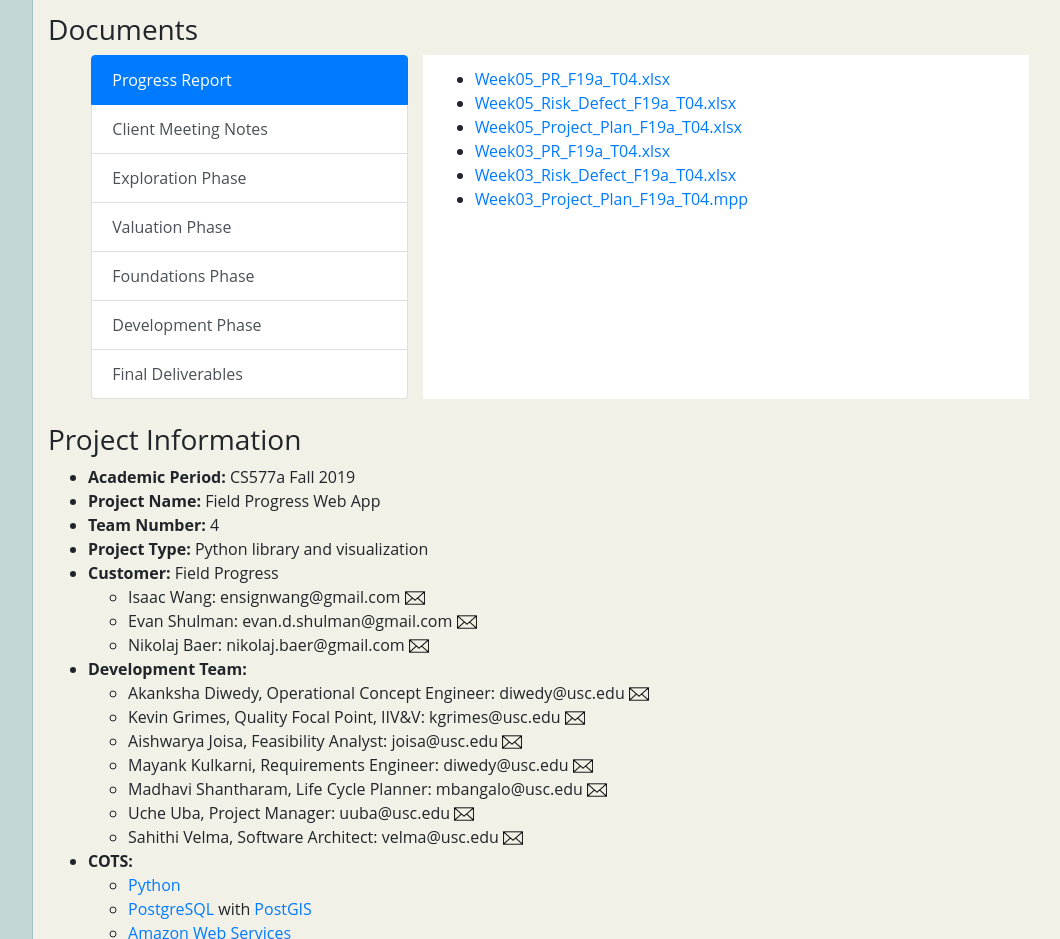
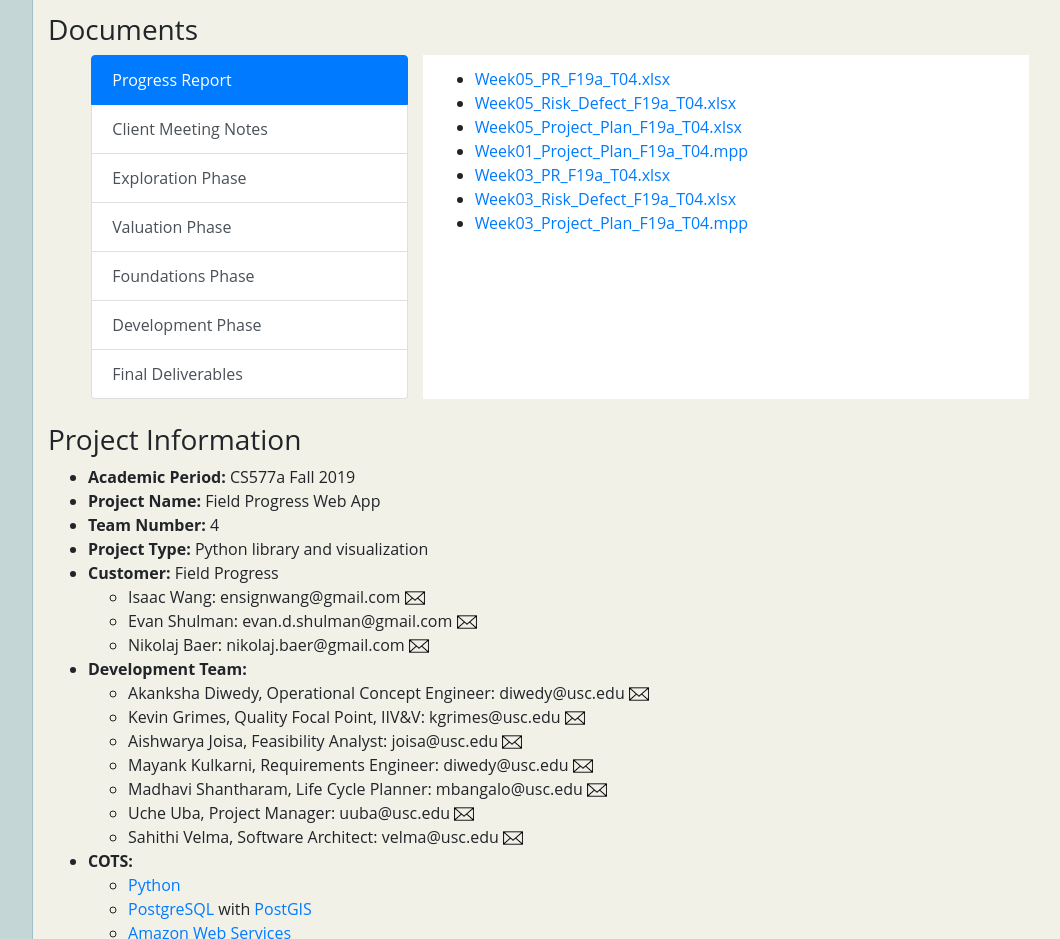
Before and after one commit to kgrimes2/CS577a-Fall2019-Team04, a website: page index.html in a window 1280 px wide. Shown: the part 1480-2419 px from the top of the page, without its empty margins (208-1268 px from the left). Drawn offline with Linux system fonts and the light colour scheme.

Commit message:
Add MPP version of first week's project plan

```diff
--- a/index.html
+++ b/index.html
@@ -223,6 +223,7 @@
                   <li><a href="./PR/Week05_PR_F19a_T04.xlsx">Week05_PR_F19a_T04.xlsx</a></li>
                   <li><a href="./PR/Week05_Risk_Defect_F19a_T04.xlsx">Week05_Risk_Defect_F19a_T04.xlsx</a></li>
                   <li><a href="./PR/Week05_Project_Plan_F19a_T04.xlsx">Week05_Project_Plan_F19a_T04.xlsx</a></li>
+                  <li><a href="./PR/Week01_Project_Plan_F19a_T04.mpp">Week01_Project_Plan_F19a_T04.mpp</a></li>
                   <li><a href="./PR/Week03_PR_F19a_T04.xlsx">Week03_PR_F19a_T04.xlsx</a></li>
                   <li><a href="./PR/Week03_Risk_Defect_F19a_T04.xlsx">Week03_Risk_Defect_F19a_T04.xlsx</a></li>
                   <li><a href="./PR/Week03_Project_Plan_F19a_T04.mpp">Week03_Project_Plan_F19a_T04.mpp</a></li>
```
Also changed, not shown: PR/index.html (+1 -0 lines), 1 other file.
